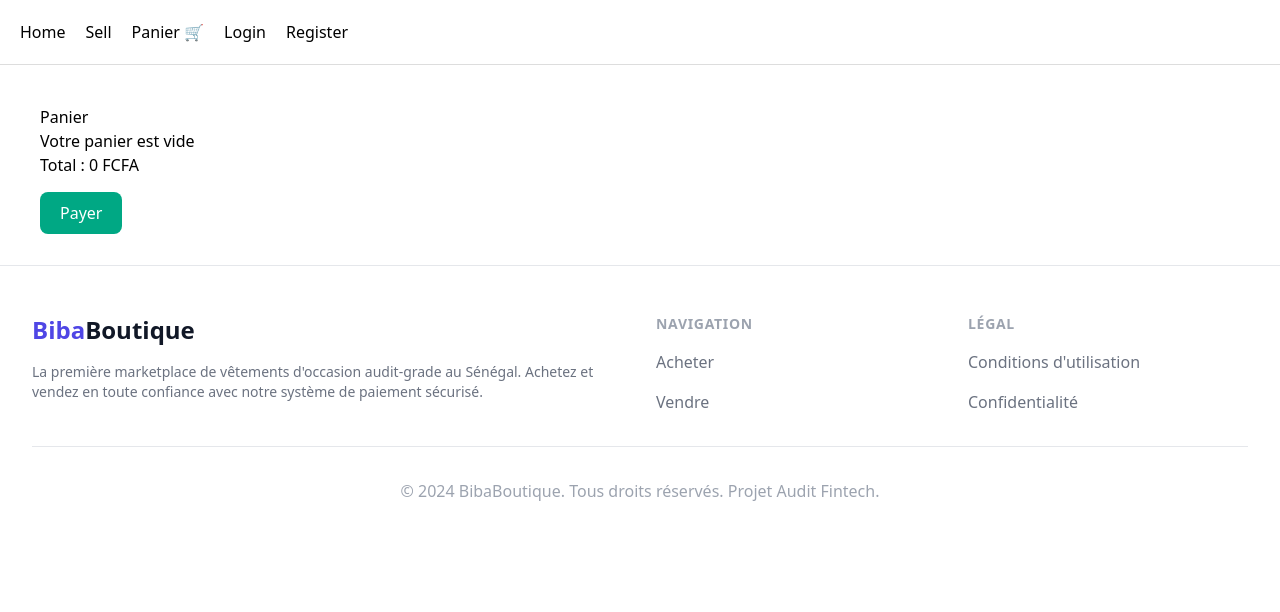
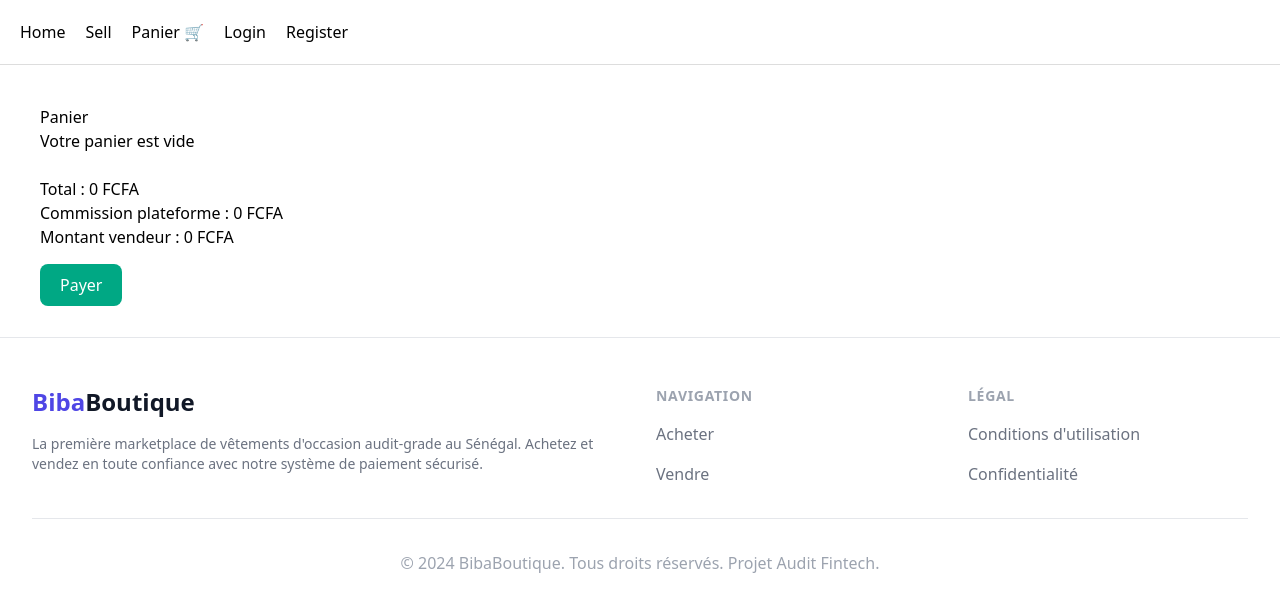
Before and after one commit to psakho922/vinted-web, a Next.js app: page /panier in a window 1280 px wide. Shown: the top 612 px of the page. Built offline with nearby package versions, Linux system fonts and the light colour scheme.

Commit message:
Update page.tsx

```diff
--- a/src/app/panier/page.tsx
+++ b/src/app/panier/page.tsx
@@ -16,6 +16,10 @@ export default function PanierPage() {
   }, []);
 
   const total = cart.reduce((sum, p) => sum + Number(p.price), 0);
+
+  const commission = total * 0.1;
+
+  const sellerAmount = total - commission;
 
   return (
 
@@ -37,7 +41,13 @@ export default function PanierPage() {
 
       ))}
 
+      <br />
+
       <h2>Total : {total} FCFA</h2>
+
+      <h3>Commission plateforme : {commission} FCFA</h3>
+
+      <h3>Montant vendeur : {sellerAmount} FCFA</h3>
 
       <br />
 
@@ -47,7 +57,8 @@ export default function PanierPage() {
           background: "#00a884",
           color: "white",
           padding: "10px 20px",
-          borderRadius: 8
+          borderRadius: 8,
+          textDecoration: "none"
         }}
       >
         Payer
```
